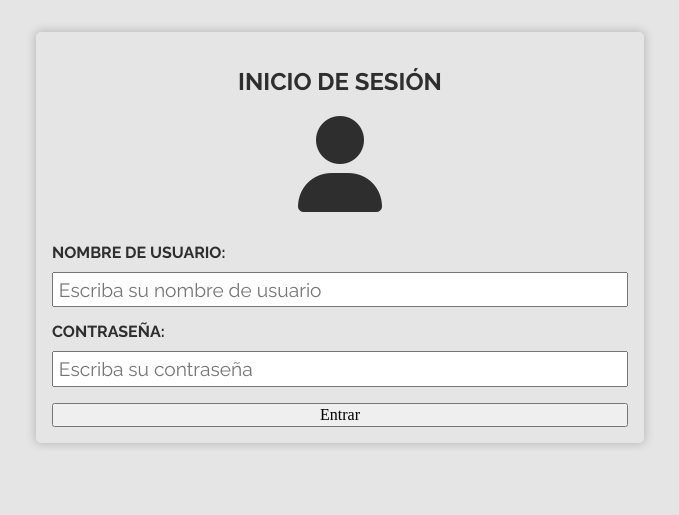
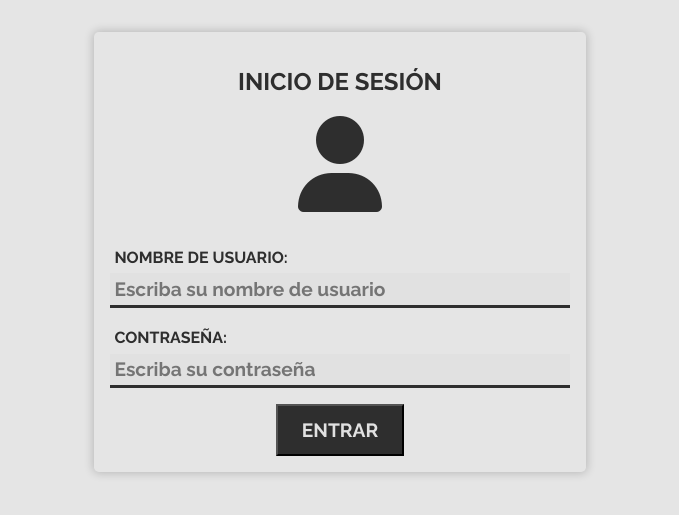
Before and after one commit to juanjo3156/OptiRecipe, a PHP site: page /OptiRecipe/login in a window 1280 px wide. Shown: the part 108-623 px from the top of the page, without its empty margins (300-979 px from the left). Run offline with PHP 8.4, Linux system fonts and the light colour scheme; style sheets or scripts are compiled from the project's sources; some libraries are stand-ins or nearby versions.

Commit message:
finishing the login interface

```diff
--- a/src/scss/login/_login.scss
+++ b/src/scss/login/_login.scss
@@ -24,11 +24,11 @@
         box-shadow: 0px 0px 10px 1px rgba(0,0,0, .2);
         padding: 1rem;
         @include m.phone {
-            width: 80%;
+            width: 50%;
             border-radius: .3rem;
         }
         @include m.tablet {
-            width: 50%;
+            width: 40%;
         }
         i{
             margin: 0 auto 2rem auto;
@@ -37,6 +37,7 @@
 
         }
     }
+
     &__field{
         display: flex;
         flex-direction: column;
@@ -46,29 +47,56 @@
         padding-bottom: 1rem;
         font-size: .8rem;
         label{
-            margin-bottom: .6rem;
+
             font-weight: 700;
-            font-size: 1.2rem;
+            font-size: .9rem;
             text-transform: uppercase;
+            margin: .3rem;
+
             @include m.phone {
                 font-size: 1rem;
+                font-weight: 700;
+                margin-bottom: .4rem;
 
-                font-weight: 700;
             }
         }
         input{
+            background-color: #e1e1e1;
+            font-weight: 700;
             font-size: .8rem;
             padding: .5rem;
             outline: none;
+            border: none;
+            border-bottom: .2rem solid v.$black ;
             @include m.phone {
                 font-size: 1.2rem;
                 padding: .3rem;
             }
+            &:focus{
+                background:v.$black;
+                color: #e1e1e1;
+
+            }
+
+        }
 
 
+    }
+    &__button{
+        font-family: v.$principal_font;
+        font-weight: 700;
+        padding: .8rem;
+        font-size: 1.2rem;
+        text-transform: uppercase;
+        color: #e1e1e1;
+        background-color: v.$black;
+        @include m.phone {
+            margin: 0 auto;
+            width: 8rem;
         }
-        input[type="submit"]{
-            font-size: 2rem;
+        &:hover{
+            cursor: pointer;
+            background-color: lighten(v.$black, 10%);
         }
     }
 }
--- a/views/login.view.php
+++ b/views/login.view.php
@@ -1,7 +1,7 @@
 <?php require('templates/header.php'); ?>
 <div class="container">
     <div class="form-login">
-        <form action="<?php echo $_SERVER['PHP_SELF'];?>" class="form-login__content">
+        <form action="<?php echo $_SERVER['PHP_SELF'];?>" class="form-login__content" method="post">
 
             <h2>Inicio de sesión</h2>
             <i class="fa-solid fa-user"></i>
@@ -19,7 +19,7 @@
                     <input id="pass" type="password" name="password" placeholder="Escriba su contraseña">
 
             </div>
-            <input type="submit" value="Entrar">
+            <input class="form-login__button" type="submit" value="Entrar">
         </form>
     </div>
 </div>
```
